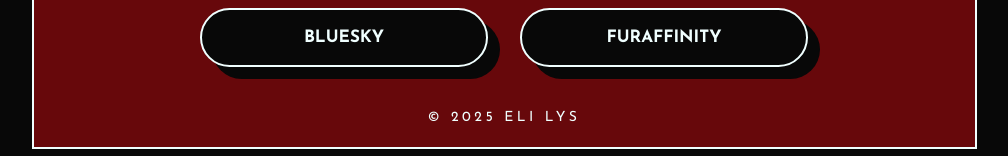
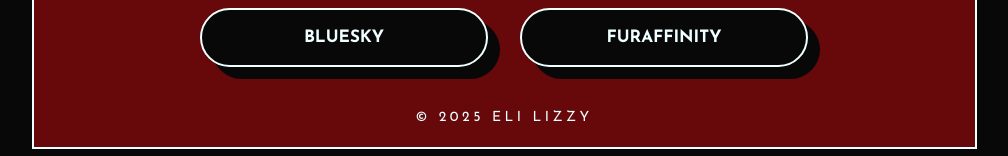
Before and after one commit to loboonline/loboonline.github.io, a Jekyll site: the page built from index.html, in a window 1280 px wide. Shown: the part 781-937 px from the top of the page, without its empty margins (136-1144 px from the left). Built offline with Jekyll 4.4.1, drawn with Linux system fonts in a browser that asks for light colours; nearby versions of some CDN libraries; some web fonts are replaced; library files that are not in the unit come from our copies; the list of posts is cut into pages by our own code.

Commit message:
Update footer.html

```diff
--- a/_includes/footer.html
+++ b/_includes/footer.html
@@ -1,7 +1,7 @@
 <div style="margin-top:10px;">
 <!--<p style="text-align:center;line-height: 135%;letter-spacing: 0.25em;text-transform: uppercase;"><script type="text/javascript" src="//counter.websiteout.com/js/24/0/0/0"></script> Hits</p>-->
 
-<p style="text-align:center;line-height: 135%;letter-spacing: 0.25em;text-transform: uppercase;font-size:14px;">©&nbsp;{{ site.time | date: '%Y' }} Eli Lys</p>
+<p style="text-align:center;line-height: 135%;letter-spacing: 0.25em;text-transform: uppercase;font-size:14px;">©&nbsp;{{ site.time | date: '%Y' }} Eli Lizzy</p>
 
 <p style="text-align:center;line-height: 135%;letter-spacing: 0.25em;text-transform: uppercase;font-size:14px;margin-bottom:0px;padding-bottom:20px;" class="hide-on-mobile"><a onclick='window.scrollTo({top: 0, behavior: "smooth"});' style="font-size:14px;">Back to Top &nbsp;<i class="fas fa-arrow-up"></i></a></p>
 
```
